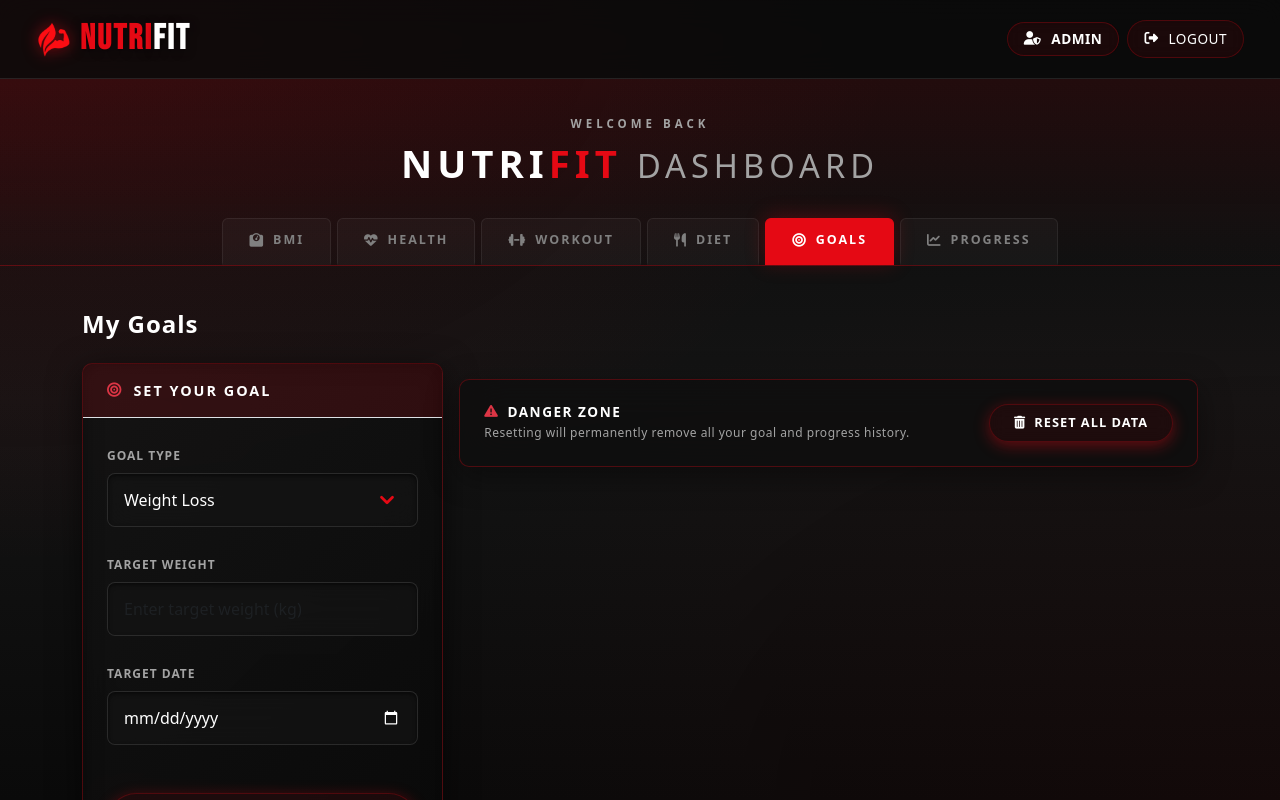
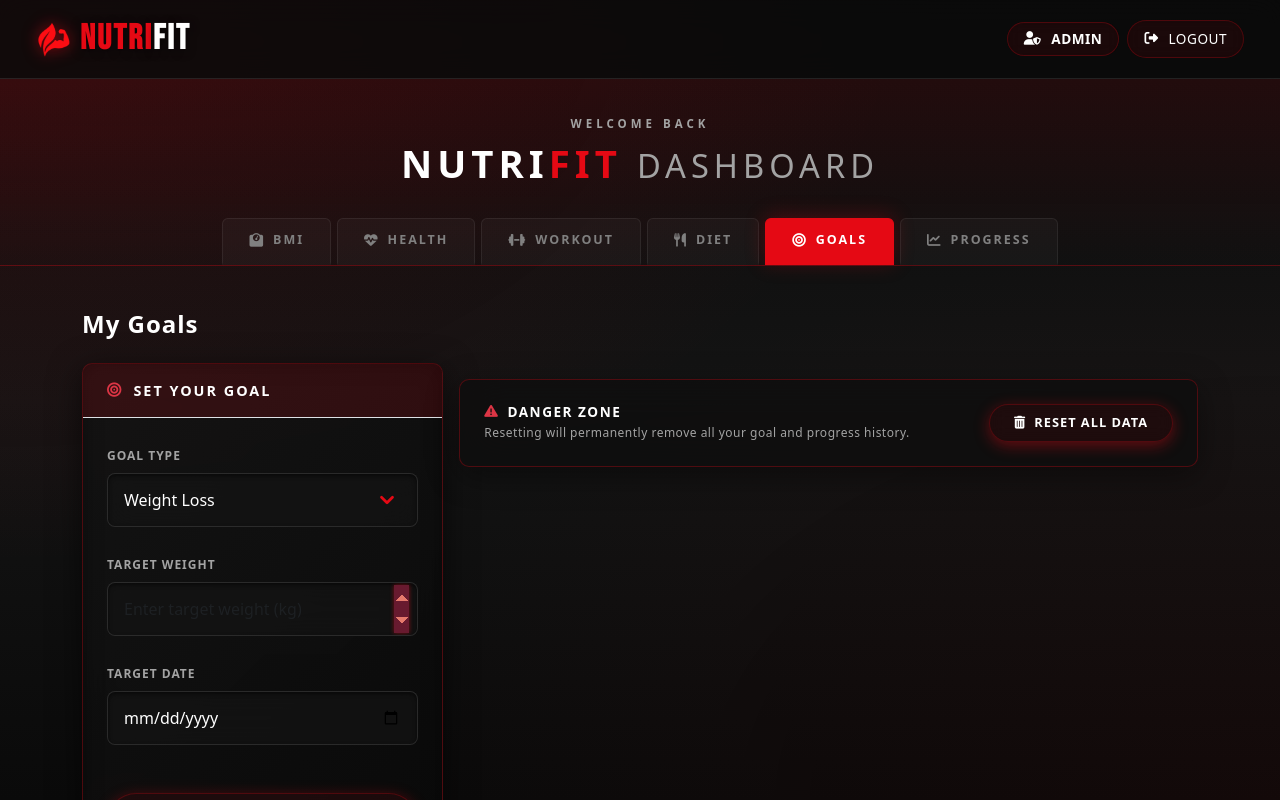
Before and after one commit to hrushi-17/NutriFit, a React (Create React App) app in the folder frontend/nutrifit-ui/: page /dashboard/goals in a window 1280 px wide. Shown: the top 800 px of the page. Built offline with nearby package versions, Linux system fonts and the light colour scheme; no server answers; sample sign-in values are in the browser's storage.

Commit message:
fix: explicit visibility and red glow filtering for number spinners on webkit

```diff
--- a/frontend/nutrifit-ui/src/index.css
+++ b/frontend/nutrifit-ui/src/index.css
@@ -253,7 +253,6 @@ a {
   padding: 14px 16px !important;
   font-size: 1rem;
   transition: all 0.3s ease;
-  color-scheme: dark;
   box-shadow: inset 0 2px 4px rgba(0, 0, 0, 0.5);
 }
 
@@ -273,7 +272,6 @@ a {
   color: white !important;
   border-radius: 8px !important;
   padding: 14px 16px !important;
-  color-scheme: dark;
   box-shadow: inset 0 2px 4px rgba(0, 0, 0, 0.5);
 }
 
@@ -331,11 +329,11 @@ input[type="number"].netflix-input::-webkit-outer-spin-button,
 input[type="number"].form-control::-webkit-outer-spin-button {
   opacity: 1;
   cursor: pointer;
-  height: 100%;
+  height: 48px;
   width: 25px;
-  /* Removed yellow sepia. Applied pure white glowing drop-shadow glass effect */
-  filter: invert(1) brightness(2) drop-shadow(0 0 2px rgba(255, 255, 255, 0.8));
-  margin-right: -10px;
+  /* Instead of native dark mode, we rebuild the arrow visibility explicitly */
+  filter: invert(0.9) sepia(1) saturate(10) hue-rotate(-50deg) brightness(0.9) drop-shadow(0 0 2px rgba(229, 9, 20, 0.5));
+  margin-right: -8px;
 }
 
 /* =========================================
--- a/frontend/nutrifit-ui/src/pages/UserHealth.js
+++ b/frontend/nutrifit-ui/src/pages/UserHealth.js
@@ -103,7 +103,7 @@ export default function UserHealth() {
                     <span className="spinner-border spinner-border-sm me-2"></span>
                     Saving...
                   </>
-                ) : "💾 Save Health Conditions"}
+                ) : "Save Health Conditions"}
               </button>
 
             </div>
```
